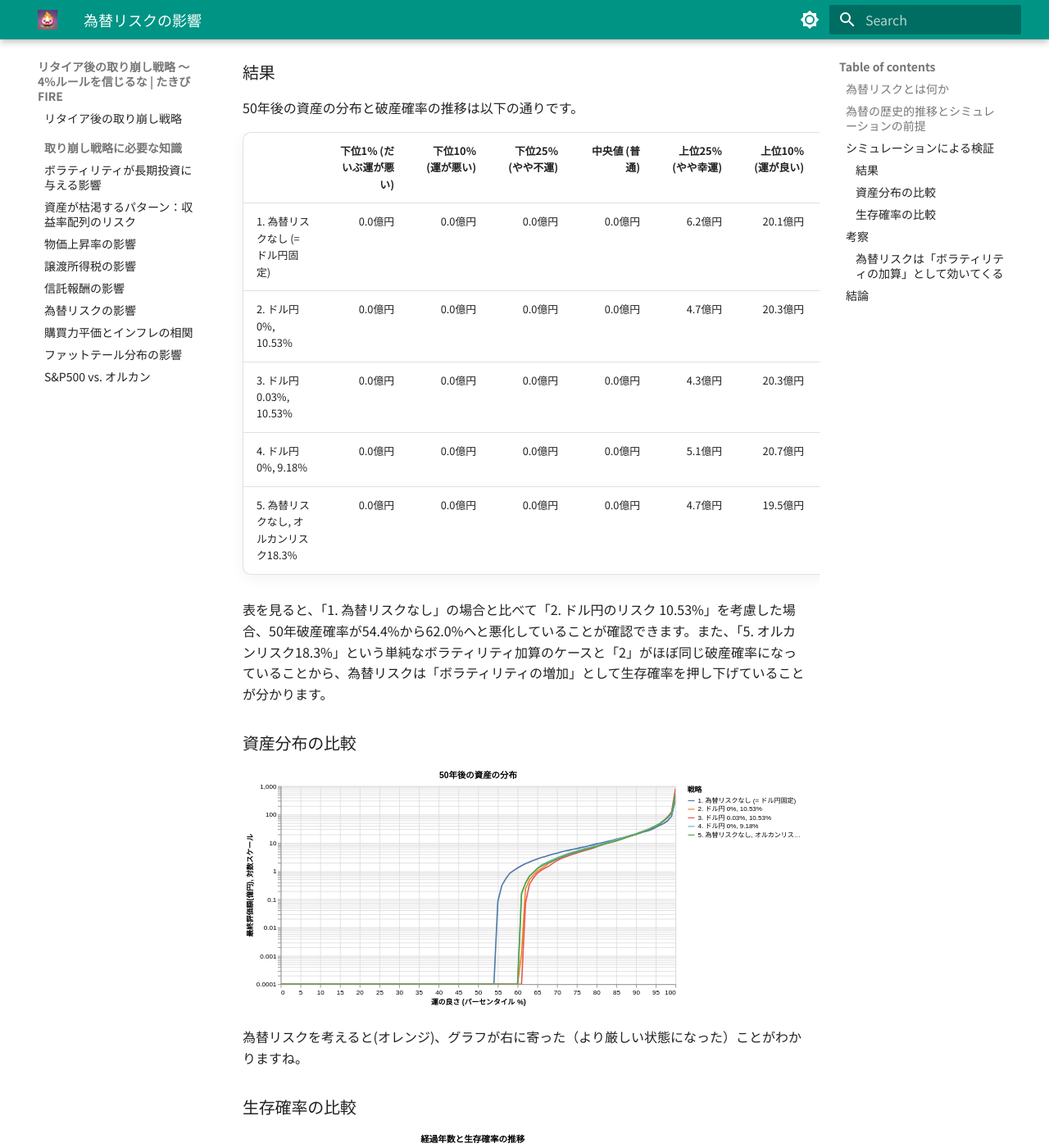
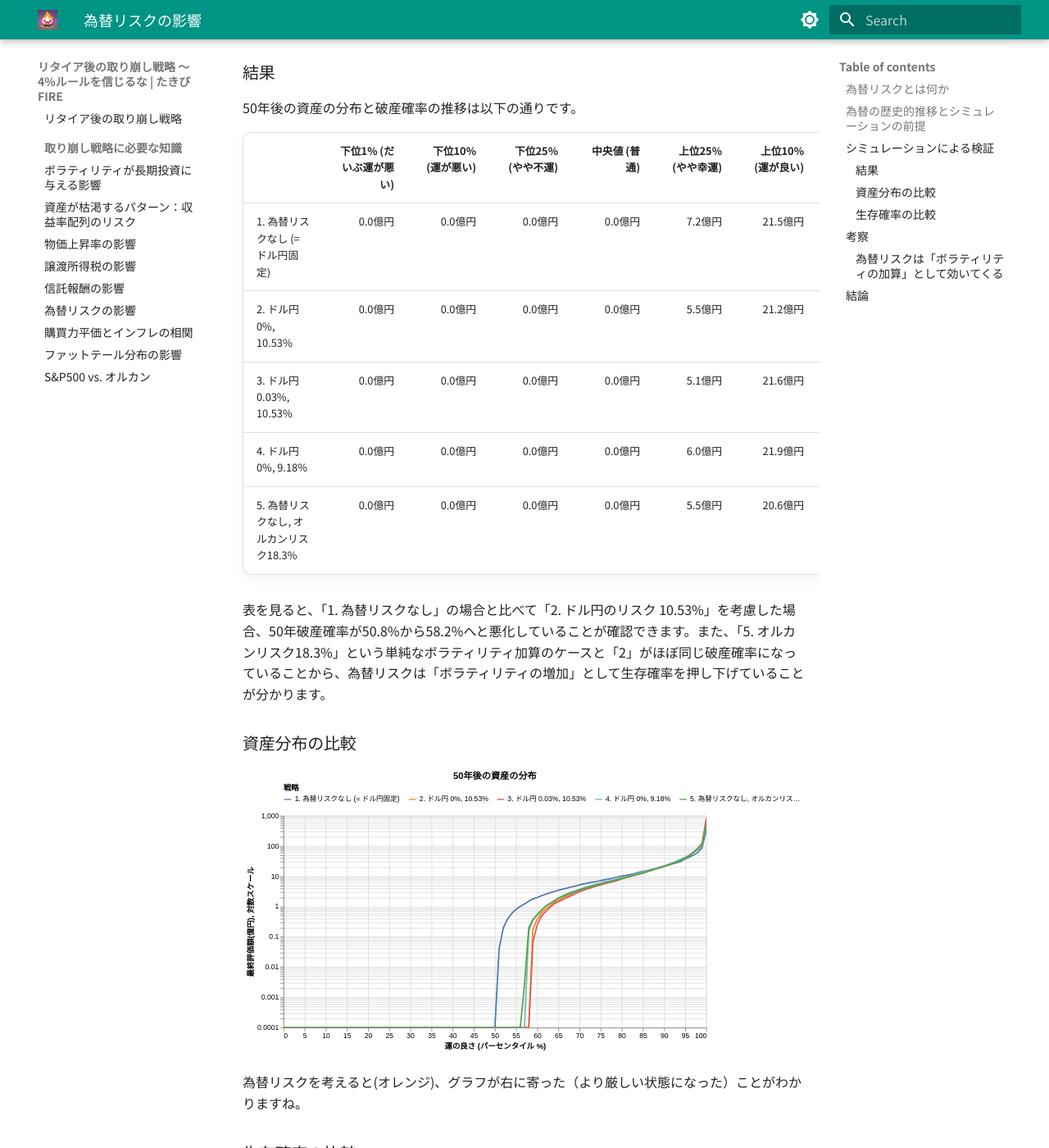
Before and after one commit to TakibiFire/JapaneseTrinityStudy, an MkDocs documentation site: the page built from docs/forex.md, in a window 1280 px wide and 1400 px high, scrolled down 3014 px. Shown: the whole window at 82% size. Built offline with MkDocs 1.6.1 and Material for MkDocs 9.7.7, drawn with Linux system fonts in a browser that asks for light colours; some of the changed text lies outside the part shown.

Commit message:
Update CPI to 1.77% in forex simulation

```diff
--- a/docs/data/forex/result.md
+++ b/docs/data/forex/result.md
@@ -1,7 +1,7 @@
 |                          |   下位1% (だいぶ運が悪い) |   下位10% (運が悪い) |   下位25% (やや不運) |   中央値 (普通) |   上位25% (やや幸運) |   上位10% (運が良い) |   10年破産確率 (%) |   20年破産確率 (%) |   30年破産確率 (%) |   40年破産確率 (%) |   50年破産確率 (%) |
 |:-------------------------|-----------------:|---------------:|---------------:|-----------:|---------------:|---------------:|--------------:|--------------:|--------------:|--------------:|--------------:|
-| 1. 為替リスクなし (= ドル円固定)     |            0.0億円 |          0.0億円 |          0.0億円 |      0.0億円 |          6.2億円 |         20.1億円 |          0.0% |          5.7% |         27.8% |         44.9% |         54.6% |
-| 2. ドル円 0%, 10.53%        |            0.0億円 |          0.0億円 |          0.0億円 |      0.0億円 |          4.7億円 |         20.3億円 |          0.1% |         13.4% |         37.5% |         53.0% |         61.0% |
-| 3. ドル円 0.03%, 10.53%     |            0.0億円 |          0.0億円 |          0.0億円 |      0.0億円 |          4.3億円 |         20.3億円 |          0.1% |         13.7% |         37.8% |         53.3% |         61.7% |
-| 4. ドル円 0%, 9.18%         |            0.0億円 |          0.0億円 |          0.0億円 |      0.0億円 |          5.1億円 |         20.7億円 |          0.0% |         11.4% |         35.8% |         51.6% |         60.2% |
-| 5. 為替リスクなし, オルカンリスク18.3% |            0.0億円 |          0.0億円 |          0.0億円 |      0.0億円 |          4.7億円 |         19.5億円 |          0.0% |         12.2% |         36.4% |         51.1% |         60.2% |
+| 1. 為替リスクなし (= ドル円固定)     |            0.0億円 |          0.0億円 |          0.0億円 |      0.0億円 |          7.2億円 |         21.5億円 |          0.0% |          4.9% |         24.5% |         40.9% |         50.8% |
+| 2. ドル円 0%, 10.53%        |            0.0億円 |          0.0億円 |          0.0億円 |      0.0億円 |          5.5億円 |         21.2億円 |          0.1% |         12.5% |         35.3% |         49.9% |         58.2% |
+| 3. ドル円 0.03%, 10.53%     |            0.0億円 |          0.0億円 |          0.0億円 |      0.0億円 |          5.1億円 |         21.6億円 |          0.1% |         12.7% |         35.4% |         50.0% |         58.7% |
+| 4. ドル円 0%, 9.18%         |            0.0億円 |          0.0億円 |          0.0億円 |      0.0億円 |          6.0億円 |         21.9億円 |          0.0% |         10.2% |         33.1% |         48.7% |         57.3% |
+| 5. 為替リスクなし, オルカンリスク18.3% |            0.0億円 |          0.0億円 |          0.0億円 |      0.0億円 |          5.5億円 |         20.6億円 |          0.0% |         11.3% |         33.6% |         48.3% |         57.0% |
--- a/docs/forex.md
+++ b/docs/forex.md
@@ -3,7 +3,7 @@
 オルカンやS&P500などの海外資産を取り崩す際、日本円建てのリターンやリスクを適切に考慮したシミュレーションは多くありません。本ページでは、為替リスクが単なる資産価値の目減りだけでなく、「ボラティリティ（変動率）の増加」として作用し、長期的な取り崩しの生存確率をどれほど悪化させるのかを検証します。
 
 !!! abstract "重要なポイント"
-    * **為替リスクは生存確率を明確に低下させる。** 為替のボラティリティ（変動幅）が加わることで、長期的な生存確率が悪化する（今回の検証では50年破産確率が54.4%から62.0%へと約7.6%上昇）。
+    * **為替リスクは生存確率を明確に低下させる。** 為替のボラティリティ（変動幅）が加わることで、長期的な生存確率が悪化する（今回の検証では50年破産確率が50.8%から58.2%へと約7.4%上昇）。
     * **為替リスクは「ボラティリティの加算」として作用する。** 株価の変動に為替の変動が上乗せされることで、ポートフォリオ全体のボラティリティ（リスク）が高まる。
     * **為替差益への期待より、ボラティリティ増加の悪影響が上回る。** 長期の取り崩しにおいては、為替トレンドによるリターンの押し上げを期待するよりも、ボラティリティ上昇が引き起こす生存確率低下のデメリットの方が支配的。
 
@@ -73,7 +73,7 @@
 
 {!data/forex/result.md!}
 
-表を見ると、「1. 為替リスクなし」の場合と比べて「2. ドル円のリスク 10.53%」を考慮した場合、50年破産確率が54.4%から62.0%へと悪化していることが確認できます。また、「5. オルカンリスク18.3%」という単純なボラティリティ加算のケースと「2」がほぼ同じ破産確率になっていることから、為替リスクは「ボラティリティの増加」として生存確率を押し下げていることが分かります。
+表を見ると、「1. 為替リスクなし」の場合と比べて「2. ドル円のリスク 10.53%」を考慮した場合、50年破産確率が50.8%から58.2%へと悪化していることが確認できます。また、「5. オルカンリスク18.3%」という単純なボラティリティ加算のケースと「2」がほぼ同じ破産確率になっていることから、為替リスクは「ボラティリティの増加」として生存確率を押し下げていることが分かります。
 
 ### 資産分布の比較
 
@@ -91,7 +91,7 @@
 
 ### 為替リスクは「ボラティリティの加算」として効いてくる
 
-「1. 為替リスクなし」と「2. ドル円のリスク 10.53%」を比較すると、30年破産確率は29.4%から38.6%へ、50年破産確率にいたっては54.4%から62.0%へと悪化しています。
+「1. 為替リスクなし」と「2. ドル円のリスク 10.53%」を比較すると、30年破産確率は24.5%から35.3%へ、50年破産確率にいたっては50.8%から58.2%へと悪化しています。
 また、平均リターンをわずかに上乗せした「3. ドル円 0.03%, 10.53%」でも結果はほとんど変わりません。
 
 注目すべきは、「5. 為替リスクなし, オルカンリスク18.3%」のケースが、為替リスクを考慮したケース（2. や 3.）とほぼ同じ結果になっている点です。これは、為替リスクが単なる「ボラティリティの加算」として作用していることを裏付けています。
```
Also changed, not shown: other parts of docs/forex.md (+1 -1 lines), docs/index.md (+2 -2 lines), docs/imgs/forex/fx_comp_distribution.svg, docs/imgs/forex/fx_comp_survival.svg, 1 other file.
